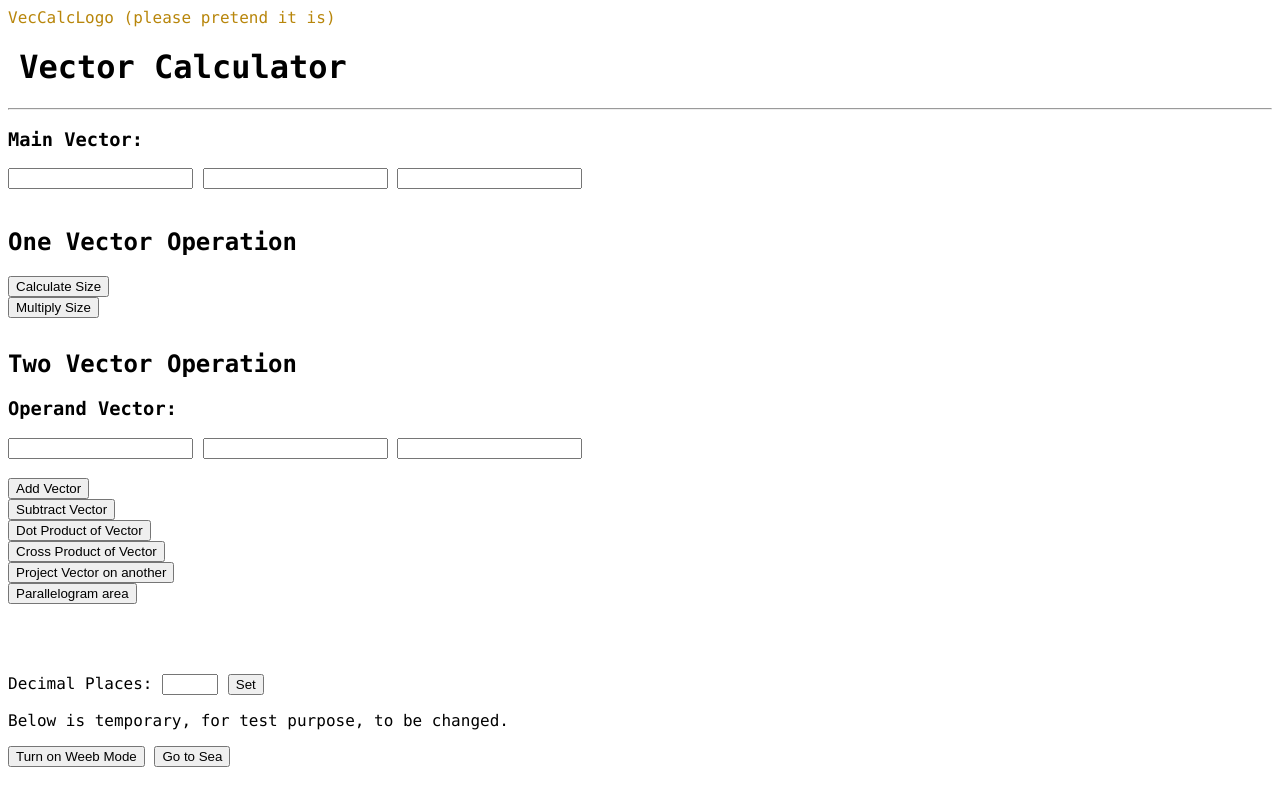
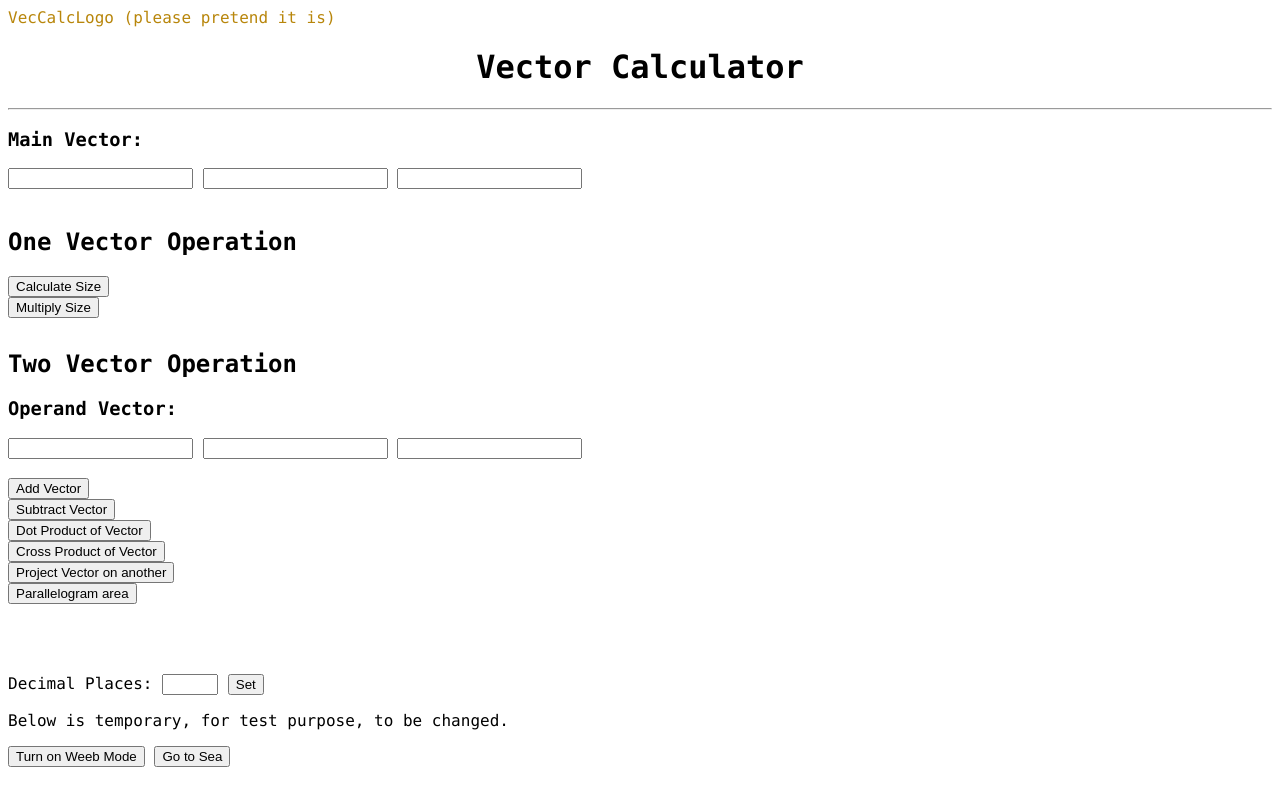
Before and after one commit to leomotors/Website-Vector-Calculator, a plain HTML site: page index.html in a window 1280 px wide. Drawn offline with Linux system fonts and the light colour scheme.

Commit message:
adjust styling

```diff
--- a/style.css
+++ b/style.css
@@ -13,8 +13,8 @@ body {
 
 #ProgramTitle {
     text-align: center;
-    background-color: white;
-    width: 350px;
+    /* background-color: white;
+    width: 350px; */
 }
 
 .ResultTxt{
```
